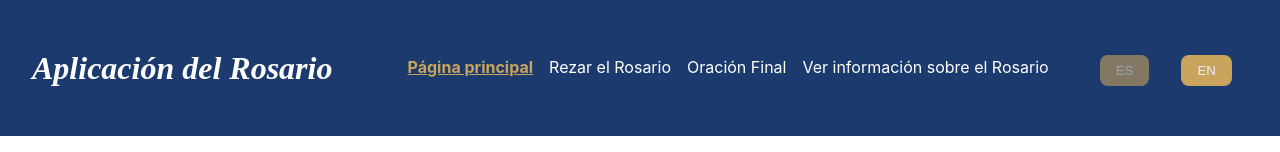
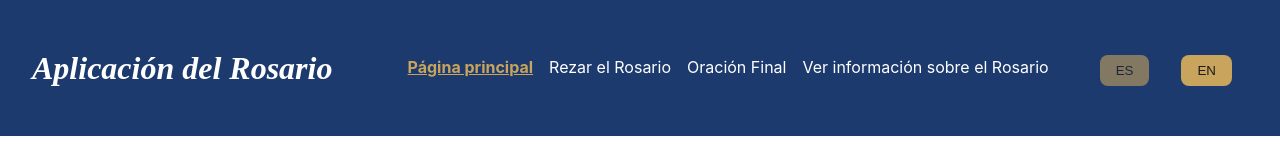
Before and after one commit to LuisDev912/Rosary-guide, a React (Vite) app: page / in a window 1280 px wide. Shown: the top 152 px of the page. Built offline with nearby package versions, Linux system fonts and the light colour scheme.

Commit message:
feat(style): change buttons' text to #1A1A1A to improve WCAG compilance

```diff
--- a/src/styles/App.css
+++ b/src/styles/App.css
@@ -84,7 +84,7 @@ button {
   border: none;
   cursor: pointer;
   background-color: var(--color-accent);
-  color: var(--color-bg);
+  color: #1A1A1A;
   transition: var(--transition-fast);
 }
 
```
